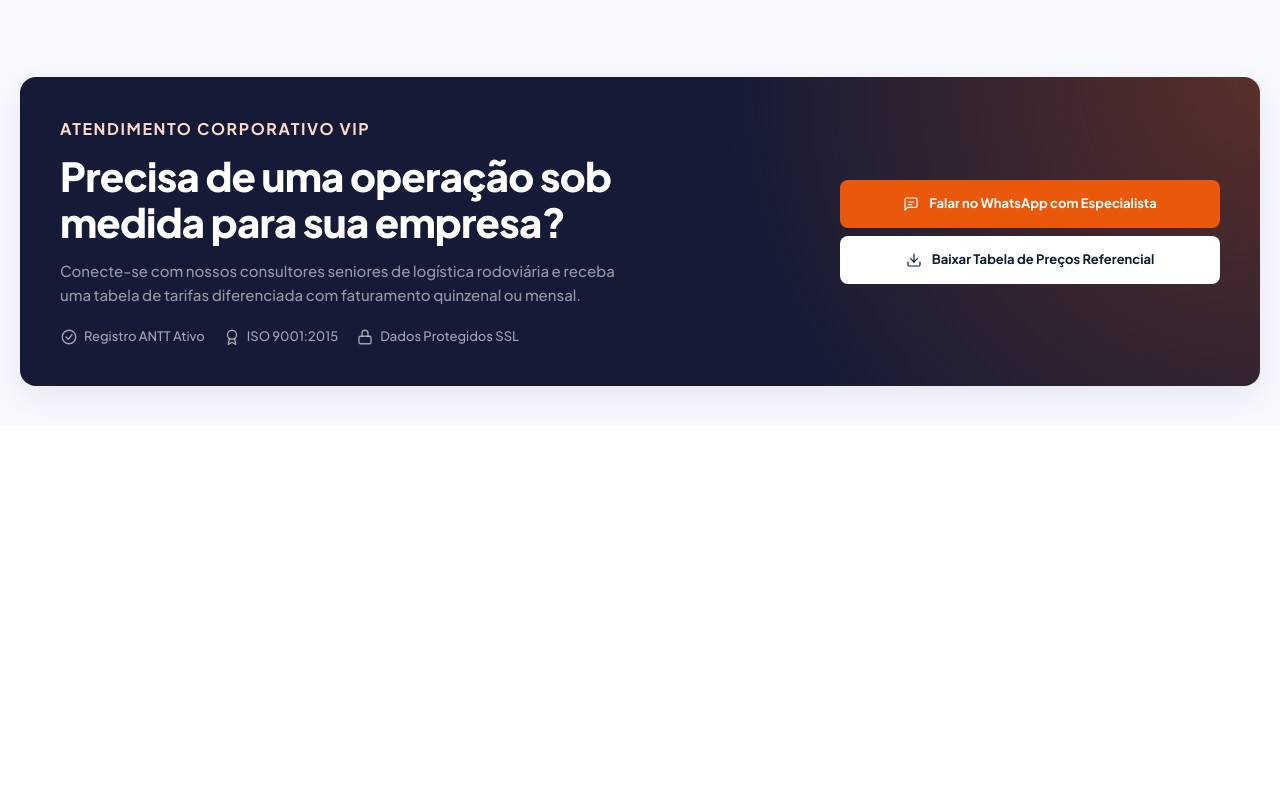
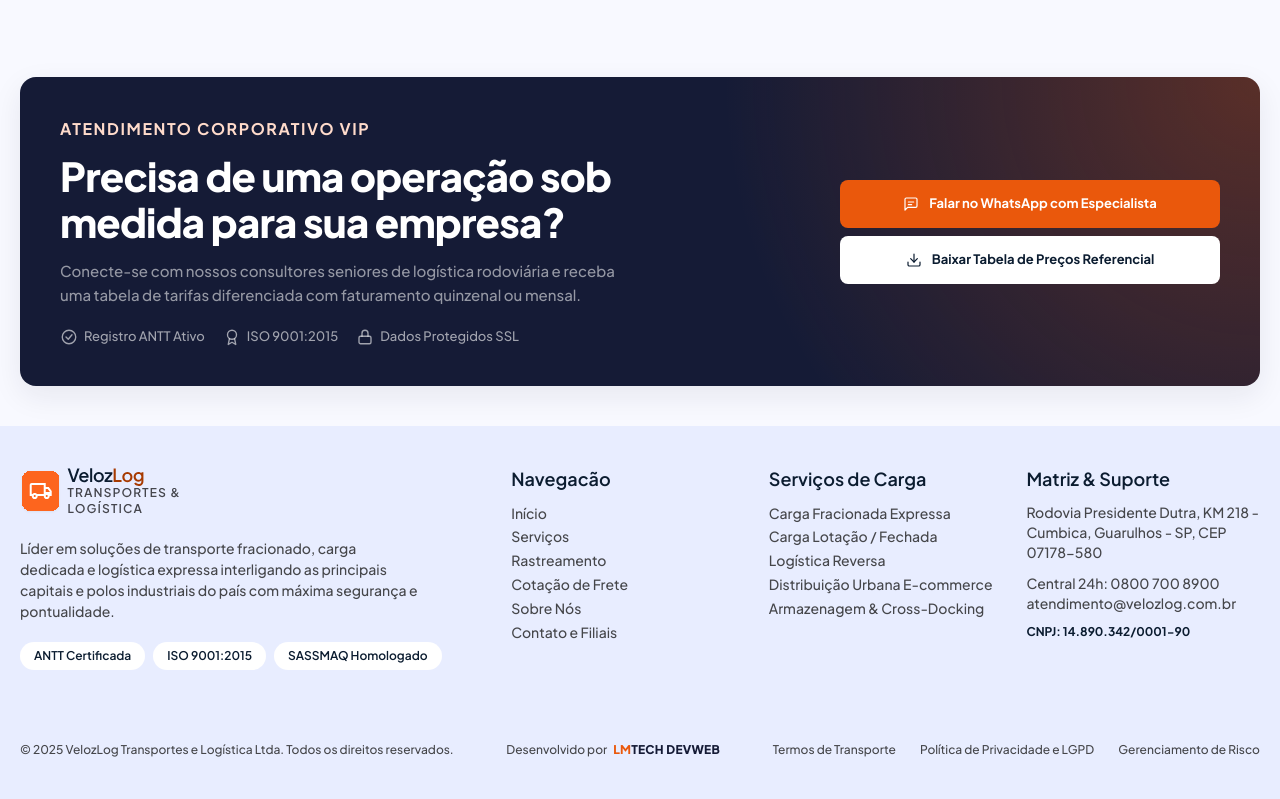
Before and after one commit to leonardomodel/Veloz-Log, a plain HTML site: page index.html in a window 1280 px wide. Shown: the part 2886-3685 px from the top of the page. Before the commit the page ends 3312 px from the top, so only its background shows below. Drawn offline with Linux system fonts and the light colour scheme.

Commit message:
add-feature: secao-footer

```diff
--- a/css/style.css
+++ b/css/style.css
@@ -1475,6 +1475,166 @@ progress::-moz-progress-bar {
   stroke-linejoin: round;
 }
 
+/* ---------- RODAPÉ ---------- */
+/* ---------- RODAPÉ ---------- */
+.rodape {
+  padding: 40px var(--lateral);
+  background: var(--lavanda-forte);
+}
+
+.rodape-topo {
+  display: grid;
+  grid-template-columns: 2fr 1fr 1fr 1fr;
+  gap: 24px;
+}
+
+/* logo: ícone + texto */
+.rodape-logo {
+  display: inline-flex;
+  align-items: center;
+  gap: 10px;
+  font-size: 20px;
+  font-weight: 700;
+  line-height: 1;
+  color: var(--cor-texto);
+}
+
+.rodape-logo img {
+  display: block;
+  width: 38px;
+  height: 38px;
+}
+
+.rodape-logo-log {
+  color: var(--laranja-escuro);
+}
+
+.rodape-marca p {
+  max-width: 400px;
+  margin: 16px 0 20px;
+  font-size: 14px;
+  line-height: 1.5;
+  color: var(--cor-texto-suave);
+}
+
+.rodape-selos {
+  display: flex;
+  flex-wrap: wrap;
+  gap: 8px;
+}
+
+.rodape-selos li {
+  padding: 5px 14px;
+  border-radius: 99px;
+  background: #fff;
+  font-size: 12px;
+  font-weight: 600;
+  color: var(--cor-texto);
+}
+
+.rodape-selos li:hover {
+  background-color: var(--laranja);
+  color: #fff;
+}
+
+.rodape-coluna h3 {
+  margin-bottom: 10px;
+  font-size: 18px;
+  font-weight: 600;
+  line-height: 1.4;
+  color: var(--cor-texto);
+}
+
+.rodape-coluna li {
+  font-size: 14px;
+  line-height: 1.7;
+  color: var(--cor-texto-suave);
+}
+
+.rodape-coluna address {
+  font-style: normal;
+}
+
+.rodape-coluna address p {
+  margin-bottom: 10px;
+  font-size: 14px;
+  line-height: 1.45;
+  color: var(--cor-texto-suave);
+}
+
+.rodape-coluna a {
+  transition: color 0.15s;
+}
+
+.rodape-coluna a:hover,
+.rodape-coluna a:focus-visible {
+  color: var(--laranja);
+  outline: none;
+}
+
+.rodape .rodape-cnpj {
+  margin-bottom: 0;
+  font-size: 12px;
+  font-weight: 700;
+  color: var(--cor-texto);
+}
+
+/* linha de baixo: copyright | assinatura | links */
+.rodape-base {
+  display: flex;
+  align-items: center;
+  justify-content: space-between;
+  flex-wrap: wrap;
+  gap: 16px 40px;
+  margin-top: 72px;
+  font-size: 12px;
+  line-height: 1.4;
+  color: var(--cor-texto-suave);
+}
+
+.rodape-base p {
+  margin: 0;
+}
+
+.rodape-legal {
+  display: flex;
+  flex-wrap: wrap;
+  gap: 24px;
+}
+
+.rodape-legal li {
+  font-size: 12px;
+}
+
+.rodape-legal a:hover,
+.rodape-legal a:focus-visible {
+  color: var(--laranja);
+  outline: none;
+}
+
+/* assinatura: LMTECH colado, só a cor muda */
+.rodape-assinatura {
+  display: flex;
+  align-items: center;
+  gap: 6px;
+}
+
+.lmtech {
+  font-size: 12px;
+  font-weight: 800;
+  letter-spacing: 0.02em;
+  white-space: nowrap;
+}
+
+.lmtech-lm {
+  color: var(--laranja);
+}
+
+.lmtech-tech,
+.lmtech-devweb {
+  color: var(--navy);
+}
+
 /* ---------- Responsivo ---------- */
 @media (max-width: 1100px) {
   /* com 5 links + 3 botões não cabe mais: esconde só "contato" */
@@ -1579,6 +1739,14 @@ progress::-moz-progress-bar {
   .btn-cotacao {
     white-space: nowrap;
   }
+  .rodape-topo {
+    grid-template-columns: 1fr 1fr;
+    gap: 32px;
+  }
+
+  .rodape-marca {
+    grid-column: 1 / -1;
+  }
 }
 
 @media (max-width: 600px) {
--- a/index.html
+++ b/index.html
@@ -95,7 +95,6 @@
           </article>
         </div>
       </section>
-
       <!--INDICADORES-->
       <section class="indicadores" aria-label="Números da VelozLog">
         <ul>
@@ -195,7 +194,6 @@
         </article>
       </div>
     </section>
-
     <!--SEGURANÇA & PADRÃO TÉCNICO: grade de 4 cards-->
     <section id="seguranca" class="seguranca">
       <div class="seguranca-container">
@@ -250,7 +248,6 @@
       </div>
     </section>
   </div>
-
   <!--COTAÇÃO: texto à esquerda, formulário à direita-->
   <section class="cotacao" id="cotacao">
     <div class="cotacao-container">
@@ -404,7 +401,6 @@
             </div>
           </figcaption>
         </figure>
-
       </div>
     </section>
 
@@ -462,6 +458,72 @@
       </div>
     </section>
   </div>
+  <!-- RODAPÉ -->
+  <footer class="rodape">
+    <div class="rodape-topo">
+
+      <div class="rodape-marca">
+        <a class="logo" href="#inicio" aria-label="VelozLog – página inicial">
+          <img src="/img/logo.svg" alt="Logo VelozLog">
+        </a>
+        <p>Líder em soluções de transporte fracionado, carga dedicada e logística expressa interligando as principais capitais e polos industriais do país com máxima segurança e pontualidade.</p>
+        <ul class="rodape-selos">
+          <li>ANTT Certificada</li>
+          <li>ISO 9001:2015</li>
+          <li>SASSMAQ Homologado</li>
+        </ul>
+      </div>
+
+      <nav class="rodape-coluna" aria-label="Navegação do rodapé">
+        <h3>Navegacão</h3>
+        <ul>
+          <li><a href="#inicio">Início</a></li>
+          <li><a href="#servicos">Serviços</a></li>
+          <li><a href="#rastreamento">Rastreamento</a></li>
+          <li><a href="#cotacao">Cotação de Frete</a></li>
+          <li><a href="#sobre">Sobre Nós</a></li>
+          <li><a href="#contato">Contato e Filiais</a></li>
+        </ul>
+      </nav>
+
+      <nav class="rodape-coluna" aria-label="Serviços de carga">
+        <h3>Serviços de Carga</h3>
+        <ul>
+          <li><a href="#servicos">Carga Fracionada Expressa</a></li>
+          <li><a href="#servicos">Carga Lotação / Fechada</a></li>
+          <li><a href="#servicos">Logística Reversa</a></li>
+          <li><a href="#servicos">Distribuição Urbana E-commerce</a></li>
+          <li><a href="#servicos">Armazenagem &amp; Cross-Docking</a></li>
+        </ul>
+      </nav>
+
+      <div class="rodape-coluna">
+        <h3>Matriz &amp; Suporte</h3>
+        <address>
+          <p>Rodovia Presidente Dutra, KM 218 - Cumbica, Guarulhos - SP, CEP 07178-580</p>
+          <p>
+            Central 24h: <a href="tel:08007008900">0800 700 8900</a><br>
+            <a href="mailto:atendimento@velozlog.com.br">atendimento@velozlog.com.br</a>
+          </p>
+          <p class="rodape-cnpj">CNPJ: 14.890.342/0001-90</p>
+        </address>
+      </div>
+    </div>
+
+    <div class="rodape-base">
+      <p>© 2025 VelozLog Transportes e Logística Ltda. Todos os direitos reservados.</p>
+      <p class="rodape-assinatura">
+        Desenvolvido por
+        <a class="lmtech" href="#"><span class="lmtech-lm">LM</span><span class="lmtech-tech">TECH</span> <span class="lmtech-devweb">DEVWEB</span></a>
+      </p>
+
+      <ul class="rodape-legal">
+        <li><a href="#">Termos de Transporte</a></li>
+        <li><a href="#">Política de Privacidade e LGPD</a></li>
+        <li><a href="#">Gerenciamento de Risco</a></li>
+      </ul>
+    </div>
+  </footer>
   </main>
 </body>
 
```
